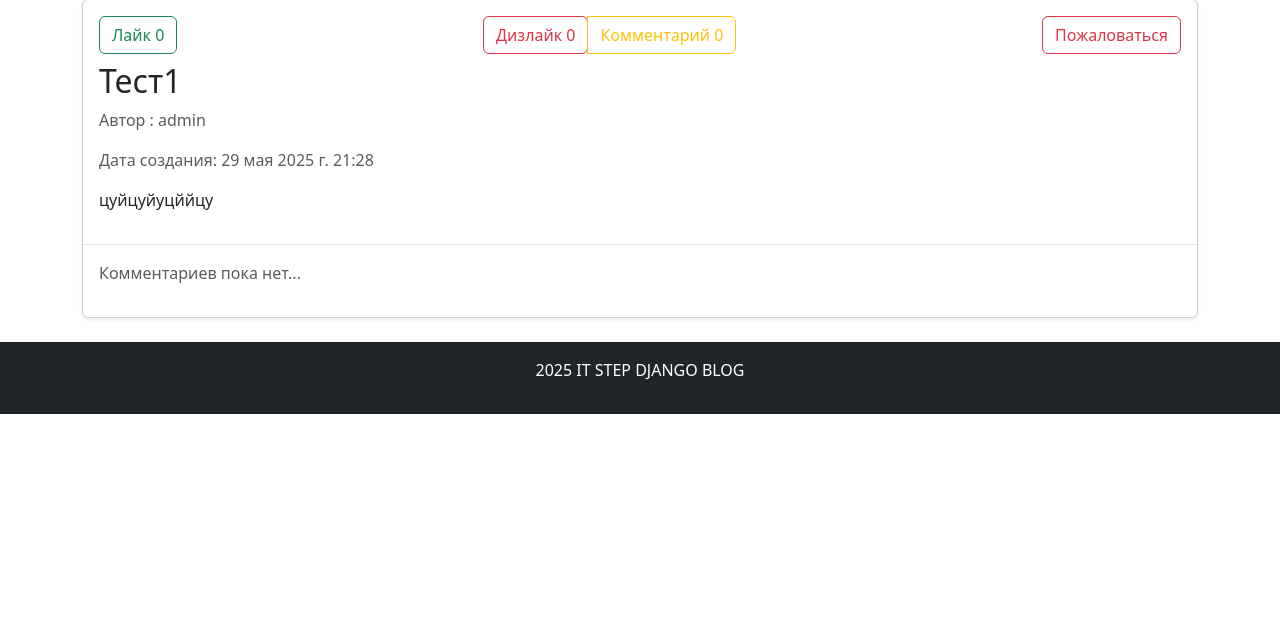
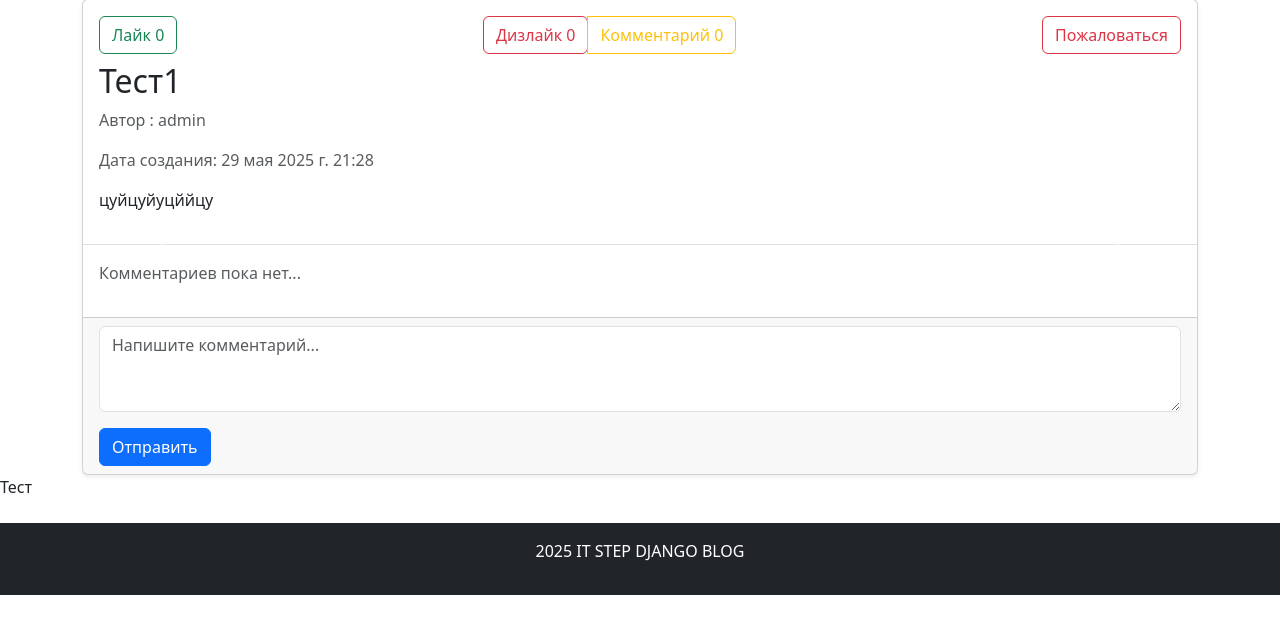
Before and after one commit to kolokola777/django_blog, a Django app: page /posts/1 in a window 1280 px wide. Shown: the part 99-733 px from the top of the page. Run offline with Django 5.2, Linux system fonts and the light colour scheme; data comes from the database, SQL or seed files in the repository; both versions use the stored data as it was after the commit.

Commit message:
16.06.2025

```diff
--- a/app/forms.py
+++ b/app/forms.py
@@ -3,7 +3,7 @@
 from django import forms
 from django.contrib.auth.models import User
 
-from app.models import Post
+from app.models import Post, Comment
 from django.contrib.auth.forms import UserCreationForm
 
 
@@ -27,3 +27,15 @@ class CustomUserCreationForm(UserCreationForm):
     class Meta:
         model = User
         fields = ["username", "first_name", "last_name", "email", "password1", "password2"]
+
+
+class CommentForm(forms.ModelForm):
+    body = forms.CharField(widget=forms.Textarea(attrs={
+        "class": "form-control",
+        "rows": "3",
+        "placeholder": "Напишите комментарий...",
+    }))
+
+    class Meta:
+        model = Comment
+        fields = ["body"]
--- a/app/urls.py
+++ b/app/urls.py
@@ -1,7 +1,7 @@
 from django.urls import path
 from django.contrib.auth.views import LogoutView
 from app.views import IndexView, CustomLoginView, register, PostListView, PostDetailView, PostDeleteView, \
-    PostCreateView, PostUpdateView
+    PostCreateView, PostUpdateView, like_post, dislike_post, create_comment
 
 urlpatterns = [
     path("", IndexView.as_view(), name="index"),  # Главная Страница
@@ -15,4 +15,9 @@ urlpatterns = [
     path("posts/delete/<int:pk>", PostDeleteView.as_view(), name="post-delete"),  # Удаление поста
     path("posts/create", PostCreateView.as_view(), name="post-create"),  # Создание поста
     path("posts/update/<int:pk>", PostUpdateView.as_view(), name="post-update"),  # Изменение поста
+
+    # Лайк/дизлайк
+    path("posts/<int:post_id>/like", like_post, name="like"),
+    path("posts/<int:post_id>/dislike", dislike_post, name="dislike"),
+    path("posts/<int:post_id>/comment", create_comment, name="comment"),
 ]
--- a/app/views.py
+++ b/app/views.py
@@ -1,11 +1,12 @@
+from django.contrib.auth.decorators import login_required
 from django.shortcuts import render, redirect, get_object_or_404
 from django.contrib.auth.forms import UserCreationForm
 from django.urls import reverse_lazy
 from django.views.generic import ListView, CreateView, UpdateView, DetailView, DeleteView
 from django.contrib.auth.mixins import LoginRequiredMixin, UserPassesTestMixin
 from django.contrib.auth.views import LoginView
-from app.models import Post, Like, DisLike
-from app.forms import PostForm, CustomUserCreationForm
+from app.models import Post, Like, DisLike, Report
+from app.forms import PostForm, CustomUserCreationForm, CommentForm
 
 
 # TODO: Сделать Страницу Главную Index
@@ -76,6 +77,15 @@ class PostDetailView(DetailView):
     # Имя Переменной в Шаблон
     context_object_name = "post"
 
+    def get_context_data(self, **kwargs):
+        """
+        Помогает засунуть дополнительные перемены
+        """
+        context = super().get_context_data(**kwargs)
+        context["comment_form"] = CommentForm()  # Добавлили переменную comment_form
+        context["post_test"] = "Тест"
+        return context
+
 
 # TODO: Сделать Страницу Изменение Поста
 class PostUpdateView(LoginRequiredMixin, UserPassesTestMixin, UpdateView):
@@ -140,6 +150,7 @@ class CustomLoginView(LoginView):
     success_url = reverse_lazy("index")
 
 
+@login_required
 def like_post(request, post_id):
     if request.method == "POST":
         post = get_object_or_404(Post, pk=post_id)
@@ -155,6 +166,7 @@ def like_post(request, post_id):
         return redirect("post-detail", post_id)
 
 
+@login_required
 def dislike_post(request, post_id):
     if request.method == "POST":
         post = get_object_or_404(Post, pk=post_id)
@@ -168,3 +180,41 @@ def dislike_post(request, post_id):
             dislike.delete()
 
         return redirect("post-detail", post_id)
+
+
+@login_required
+def create_comment(request, post_id):
+    if request.method == "POST":
+        post = get_object_or_404(Post, pk=post_id)
+        form = CommentForm(request.POST)
+        if form.is_valid():
+            comment = form.save(commit=False)
+            comment.user = request.user  # Вручную указываем пользователя что создал комментарий
+            comment.post = post  # Вручную указали пост к которому создам комментарий
+            comment.save()  # Сохранили комментарий
+            return redirect("post-detail", post_id)
+        else:
+            # Нужно доработать и сделать ошибку
+            return redirect("post-detail", post_id)
+    else:  # GET
+        return redirect("post-detail", post_id)
+
+
+# ДЗ сделать страницу о нас
+def about_us(request):
+    pass
+
+
+# TODO: Создание жалоб
+def create_report(request, post_id):
+    pass
+
+
+# TODO: Получение списка жалоб
+class RepostListView(LoginRequiredMixin, ListView):
+    model = Report
+    template_name = "app/report_list.html"
+    context_object_name = "reports"
+
+    def get_queryset(self):  # Фильтруем данные
+        return Report.objects.filter(user=self.request.user)
--- a/core/settings.py
+++ b/core/settings.py
@@ -11,6 +11,8 @@ https://docs.djangoproject.com/en/5.2/ref/settings/
 """
 import os.path
 from pathlib import Path
+
+from django.urls import reverse_lazy
 
 # Build paths inside the project like this: BASE_DIR / 'subdir'.
 BASE_DIR = Path(__file__).resolve().parent.parent
@@ -120,3 +122,5 @@ MEDIA_ROOT = os.path.join(BASE_DIR, 'media')
 # https://docs.djangoproject.com/en/5.2/ref/settings/#default-auto-field
 
 DEFAULT_AUTO_FIELD = 'django.db.models.BigAutoField'
+
+LOGIN_URL = reverse_lazy('login')  # перекидывать пользователя по кастомному пути если он не авторизован
--- a/templates/app/post_detail.html
+++ b/templates/app/post_detail.html
@@ -12,21 +12,21 @@
         <div class="card-body pb-0">
             <div class="d-flex justify-content-between flex-wrap gap-2 mb-2">
                 <div class="btn-group">
-                    <form action="#" method="post">
+                    <form action="{% url 'like' post.pk %}" method="post">
                         {% csrf_token %}
-                        <button class="btn btn-outline-success">
+                        <button type="submit" class="btn btn-outline-success">
                             Лайк {{ post.get_likes_count }}
                         </button>
                     </form>
                 </div>
                 <div class="btn-group">
-                    <form action="#" method="post">
+                    <form action="{% url 'dislike' post.pk %}" method="post">
                         {% csrf_token %}
-                        <button class="btn btn-outline-danger">
+                        <button type="submit" class="btn btn-outline-danger">
                             Дизлайк {{ post.get_dislikes_count }}
                         </button>
                     </form>
-                    <a href="#" class="btn btn-outline-warning">
+                    <a href="#comment" class="btn btn-outline-warning">
                         Комментарий {{ post.get_comments_count }}
                     </a>
                 </div>
@@ -92,7 +92,7 @@
                     {% for comment in post.comments.all %}
                         <li class="mb-3 pb-2 border-bottom">
                             <p class="mb-1">
-                                <strong>{{ comment.author.username }}</strong>
+                                <strong>{{ comment.user.username }}</strong>
                                 <small class="text-muted">{{ comment.created_at }}</small>
                             </p>
                             <p class="mb-0">
@@ -109,7 +109,16 @@
                 </p>
             </div>
         {% endif %}
+        <div class="card-footer" id="comment">
+            <form action="{% url 'comment' post.pk %}" method="post">
+                {% csrf_token %}
+                <div class="mb-3">
+                    {{ comment_form.body }}
+                </div>
+                <button class="btn btn-primary">Отправить</button>
+            </form>
+        </div>
     </div>
 </div>
-
+<p>{{ post_test }}</p>
 {% endblock main %}
```
Also changed, not shown: db.sqlite3, templates/app/report_list.html (added).
